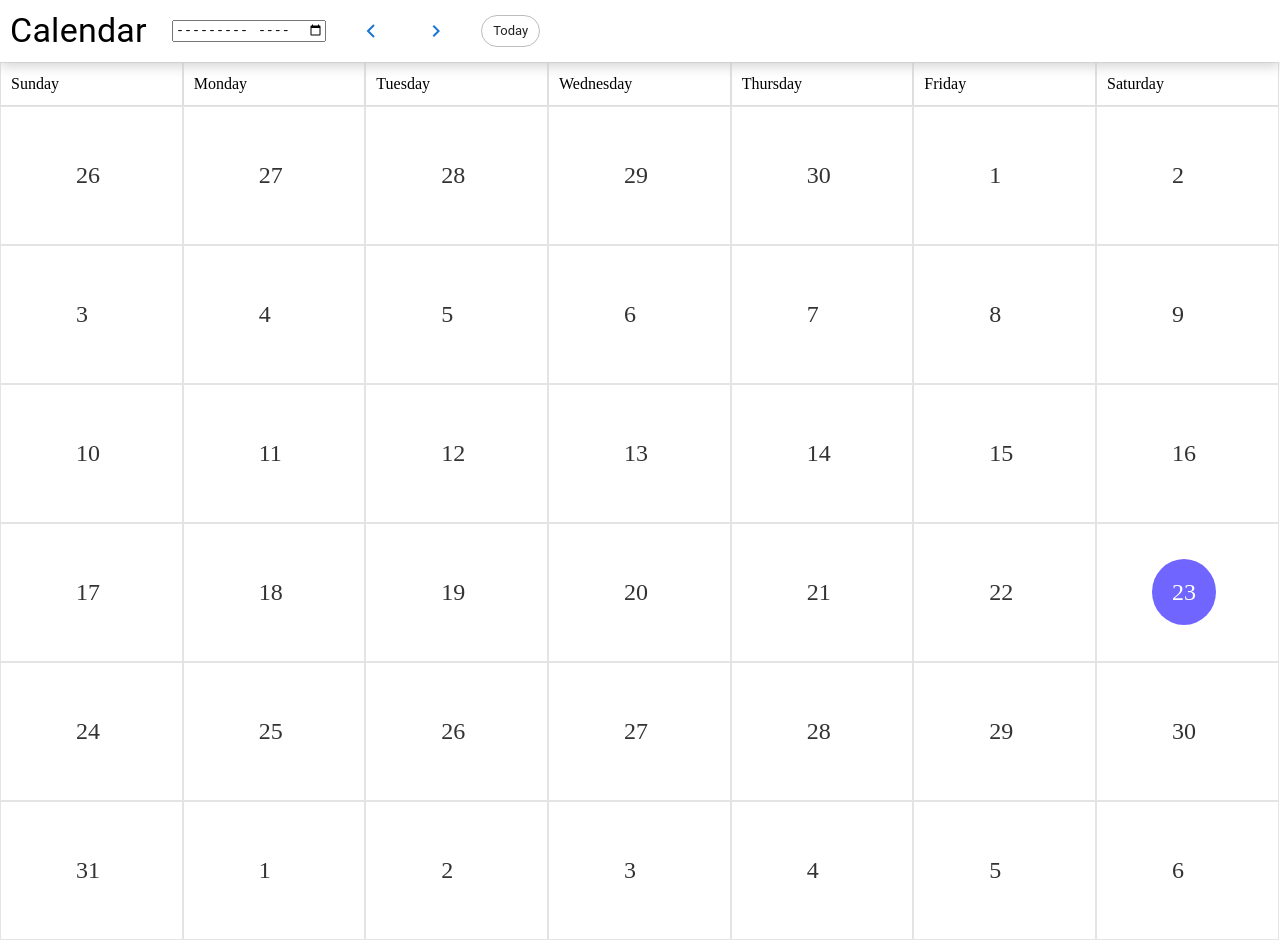
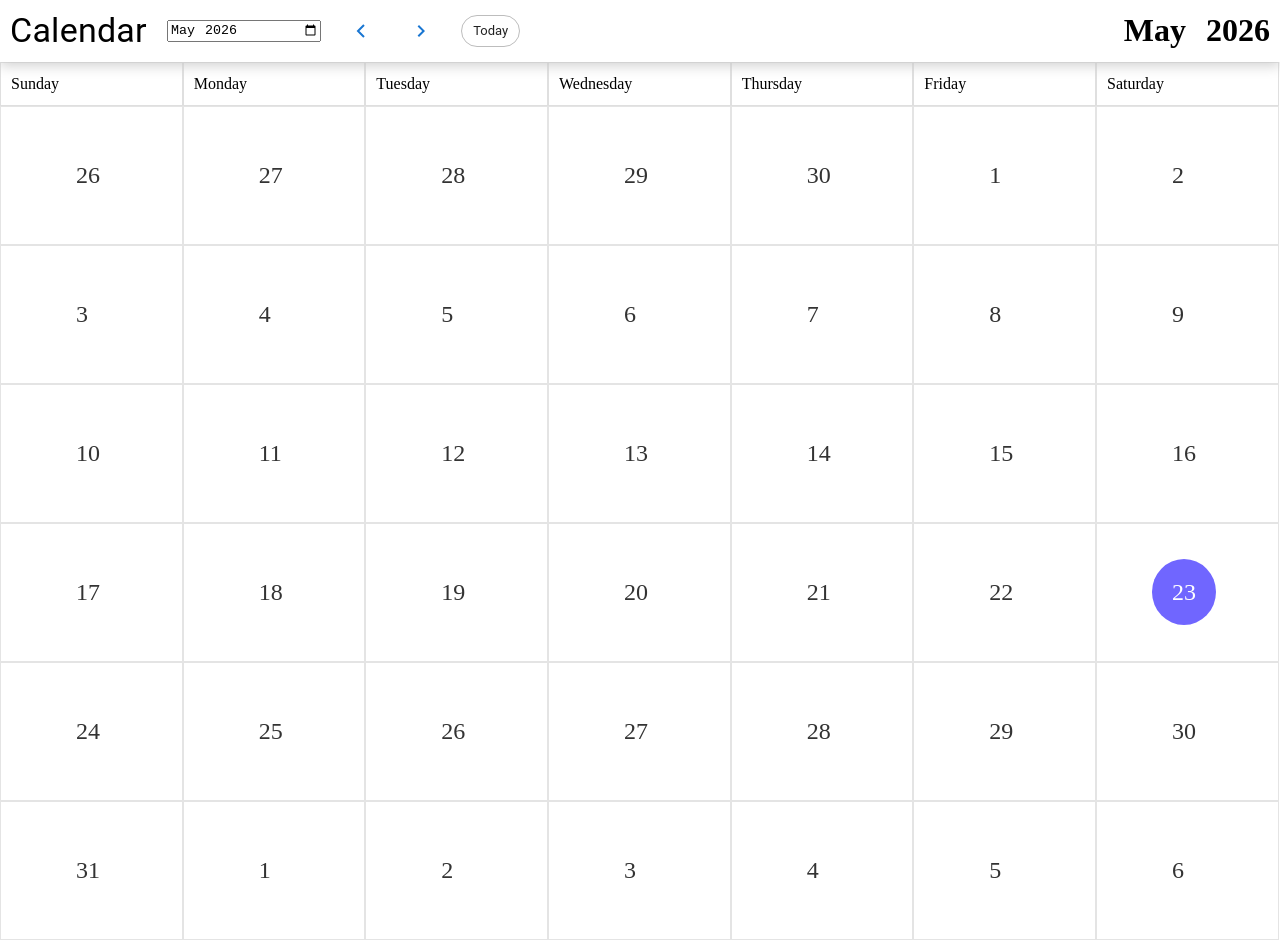
Before and after one commit to Ancy31/Google-Calendar, a React (Vite) app in the folder Google Calendar/: page / in a window 1280 px wide. Built offline with nearby package versions, Linux system fonts and the light colour scheme.

Commit message:
the Total days checked using number is changed  and the header for active month and year is also added

```diff
--- a/Google Calendar/src/components/Header.jsx
+++ b/Google Calendar/src/components/Header.jsx
@@ -1,15 +1,13 @@
-import { Chip, IconButton, Typography } from '@mui/material';
+import { Box, Chip, IconButton, Typography } from '@mui/material';
 import { MdNavigateNext } from 'react-icons/md';
 import { GrFormPrevious } from 'react-icons/gr';
-import { Header as HeaderContainer } from '../styles';
+import { Header as HeaderContainer, HeaderSpilt } from '../styles';
+import { useEffect, useState } from 'react';
+import { MONTHS } from '../constants/calender';
 
 const Header = ({ value, setValue }) => {
+  const [activeDate, setActiveDate] = useState({ month: '', year: '' });
   const handleMonthChange = (modifier) => {
-    if (!value) {
-      alert('Date is required');
-      return;
-    }
-
     const [yearStr, monthStr] = value.split('-');
     let year = parseInt(yearStr, 10);
     let month = parseInt(monthStr, 10) - 1;
@@ -20,6 +18,7 @@ const Header = ({ value, setValue }) => {
     const newMonth = String(targetDate.getMonth() + 1).padStart(2, '0');
 
     setValue(`${newYear}-${newMonth}`);
+    setActiveDate({ month: MONTHS[targetDate.getMonth()], year: newYear });
   };
 
   const handleToday = () => {
@@ -27,10 +26,16 @@ const Header = ({ value, setValue }) => {
     const currentYear = today.getFullYear();
     const currentMonth = String(today.getMonth() + 1).padStart(2, '0');
     setValue(`${currentYear}-${currentMonth}`);
+    setActiveDate({ month: MONTHS[new Date().getMonth()], year: currentYear });
   };
-
+  useEffect(() => {
+    // eslint-disable-next-line react-hooks/set-state-in-effect
+    handleToday();
+    // eslint-disable-next-line react-hooks/exhaustive-deps
+  }, []);
   return (
     <HeaderContainer>
+      <HeaderSpilt>
         <Typography variant="h4">Calendar</Typography>
 
         <input
@@ -39,7 +44,11 @@ const Header = ({ value, setValue }) => {
           onChange={(event) => setValue(event?.target?.value)}
         />
 
-      <IconButton color="primary" aria-label="Previous Month" onClick={() => handleMonthChange(-1)}>
+        <IconButton
+          color="primary"
+          aria-label="Previous Month"
+          onClick={() => handleMonthChange(-1)}
+        >
           <GrFormPrevious />
         </IconButton>
 
@@ -48,6 +57,11 @@ const Header = ({ value, setValue }) => {
         </IconButton>
 
         <Chip label="Today" variant="outlined" onClick={handleToday} />
+      </HeaderSpilt>
+      <HeaderSpilt>
+        <h1>{activeDate?.month}</h1>
+        <h1>{activeDate?.year}</h1>
+      </HeaderSpilt>
     </HeaderContainer>
   );
 };
--- a/Google Calendar/src/constants/calender.js
+++ b/Google Calendar/src/constants/calender.js
@@ -1 +1,15 @@
-export const days = ['Sunday', 'Monday', 'Tuesday', 'Wednesday', 'Thursday', 'Friday', 'Saturday'];
+export const DAYS = ['Sunday', 'Monday', 'Tuesday', 'Wednesday', 'Thursday', 'Friday', 'Saturday'];
+export const MONTHS = [
+  'January',
+  'February',
+  'March',
+  'April',
+  'May',
+  'June',
+  'July',
+  'August',
+  'Sepetember',
+  'October',
+  'November',
+  'December',
+];
--- a/Google Calendar/src/pages/Calendar.jsx
+++ b/Google Calendar/src/pages/Calendar.jsx
@@ -1,15 +1,14 @@
 import { useState } from 'react';
 import Header from '../components/Header';
-import { days } from '../constants/calender';
+import { DAYS } from '../constants/calender';
 import { DateDisplayGrid, Date as DateText } from '../styles';
 
 const Calendar = () => {
   const [value, setValue] = useState(null);
-  console.log(new Date(value));
 
-  const now = value ? new Date(value) : new Date();
-  const year = now.getFullYear();
-  const month = now.getMonth();
+  const activeDate = value ? new Date(value) : new Date();
+  const year = activeDate.getFullYear();
+  const month = activeDate.getMonth();
   const firstDayOfMonth = new Date(year, month, 1);
 
   const daysInMonth = new Date(year, month + 1, 0).getDate();
@@ -24,19 +23,16 @@ const Calendar = () => {
     allDays.push(new Date(year, month, i));
   }
 
-  const totalDaysNeeded = allDays.length <= 35 ? 35 : 42;
-  let nextMonthDay = 1;
+  const endPaddingCount = new Date(year, month + 1, 0).getDay();
+  for (let i = endPaddingCount + 1; i <= 6; i++) {
+    allDays.push(new Date(year, month + 1, i - endPaddingCount));
+  }
 
-  while (allDays.length < totalDaysNeeded) {
-    allDays.push(new Date(year, month + 1, nextMonthDay));
-    nextMonthDay++;
-  }
-  console.log(value);
   return (
     <div>
       <Header setValue={setValue} value={value} />
       <DateDisplayGrid>
-        {days.map((day, index) => (
+        {DAYS.map((day, index) => (
           <div key={index} style={{ padding: '12px 10px', border: '1px solid #cccccc9e' }}>
             {day}
           </div>
--- a/Google Calendar/src/styles/index.js
+++ b/Google Calendar/src/styles/index.js
@@ -6,7 +6,14 @@ export const Header = styled(Box)({
   padding: '10px',
   display: 'flex',
   alignItems: 'center',
+  justifyContent: 'space-between',
   gap: '25px',
+});
+
+export const HeaderSpilt = styled(Box)({
+  display: 'flex',
+  alignItems: 'center',
+  gap: '20px',
 });
 
 export const Date = styled('span')(({ isToday }) => ({
```
Lines whose indentation alone changed are shown as unchanged.
